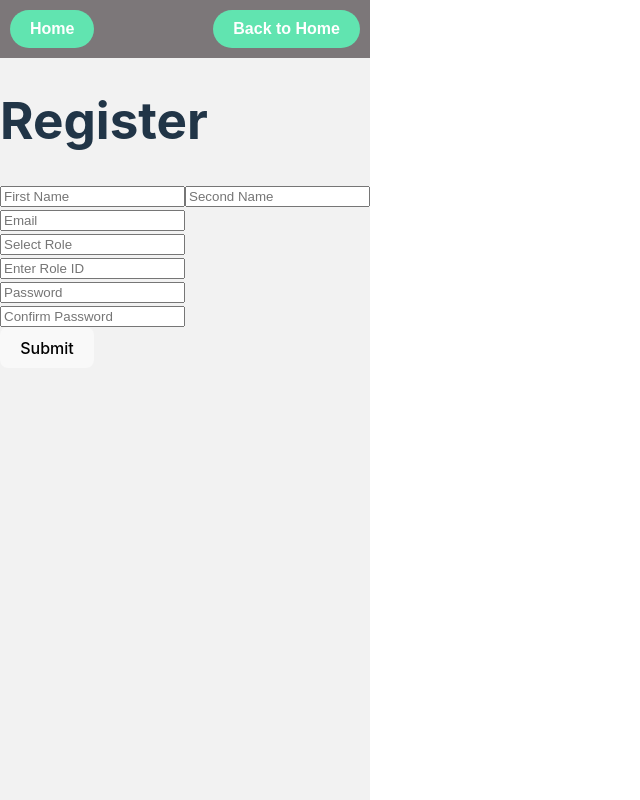
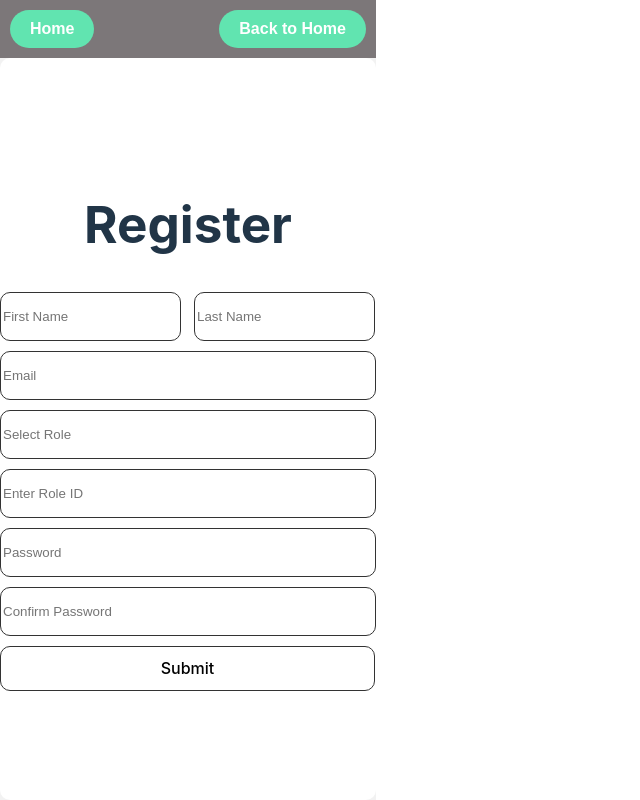
Before and after one commit to MORISON-K/AITS, a React (Vite) app in the folder client/aits_frontend/: page / in a window 1280 px wide. Both pictures are taken after a click on the button "Register". Shown: the whole page, without its empty margins (0-640 px from the left). Built offline with nearby package versions, Linux system fonts and the light colour scheme; the HTML template or start-up script is replaced by a standard one.

Commit message:
Adjusting the Login Page

```diff
--- a/client/aits_frontend/src/App.css
+++ b/client/aits_frontend/src/App.css
@@ -67,7 +67,7 @@ cd
 }
 
 /* Styling for the login page */
-
+.Register-page,
 .login-page {
   height: 100vh;
   margin-bottom: 0px;
@@ -97,6 +97,10 @@ cd
 
 }
 
+.First-Name,
+.Last-Name,
+.Register-input,
+.Submit-Button,
 .login {
   width: 370px;
   height: 45px;
@@ -117,3 +121,18 @@ cd
 .without {
   margin-left: 60px;
 }
+
+/*Styling for the login page*/
+
+.First-Name,
+.Last-Name {
+  width: 175px;
+}
+
+.Last-Name {
+  margin-left: 13px;
+}
+
+.Submit-Button {
+  width: 375px;
+}
--- a/client/aits_frontend/src/Register.jsx
+++ b/client/aits_frontend/src/Register.jsx
@@ -2,21 +2,20 @@ import React from 'react';
 
 const Register = ({ handlePageChange }) => {
   return (
-    <div className="register-page">
+    <div className="Register-page">
       <h1>Register</h1>
       <form>
-        <input type="text" placeholder='First Name' />
-        <input type="text" placeholder='Second Name' />
+        <input type="text" placeholder='First Name' className='First-Name' />
+        <input type="text" placeholder='Last Name' className='Last-Name' />
         <br />
-        <input type="email" placeholder='Email'/>
+        <input type="email" placeholder='Email' className='Register-input' />
         <br />
-        <input type="text" placeholder='Select Role'/><br />
-        <input type="text" placeholder='Enter Role ID' /><br />
-        <input type="password" placeholder='Password'/>
+        <input type="text" placeholder='Select Role' className='Register-input' /><br />
+        <input type="text" placeholder='Enter Role ID' className='Register-input' /><br />
+        <input type="password" placeholder='Password' className='Register-input' />
         <br />
-        <input type="text" placeholder='Confirm Password' /><br />
-        <button>Submit</button><br />
-        {/* <button type="submit">Register</button> */}
+        <input type="password" placeholder='Confirm Password' className='Register-input' /><br />
+        <button className='Submit-Button'>Submit</button><br />
       </form>
       {/* <button className="back-button" onClick={() => handlePageChange('welcome')}>
         Back to Home
```
